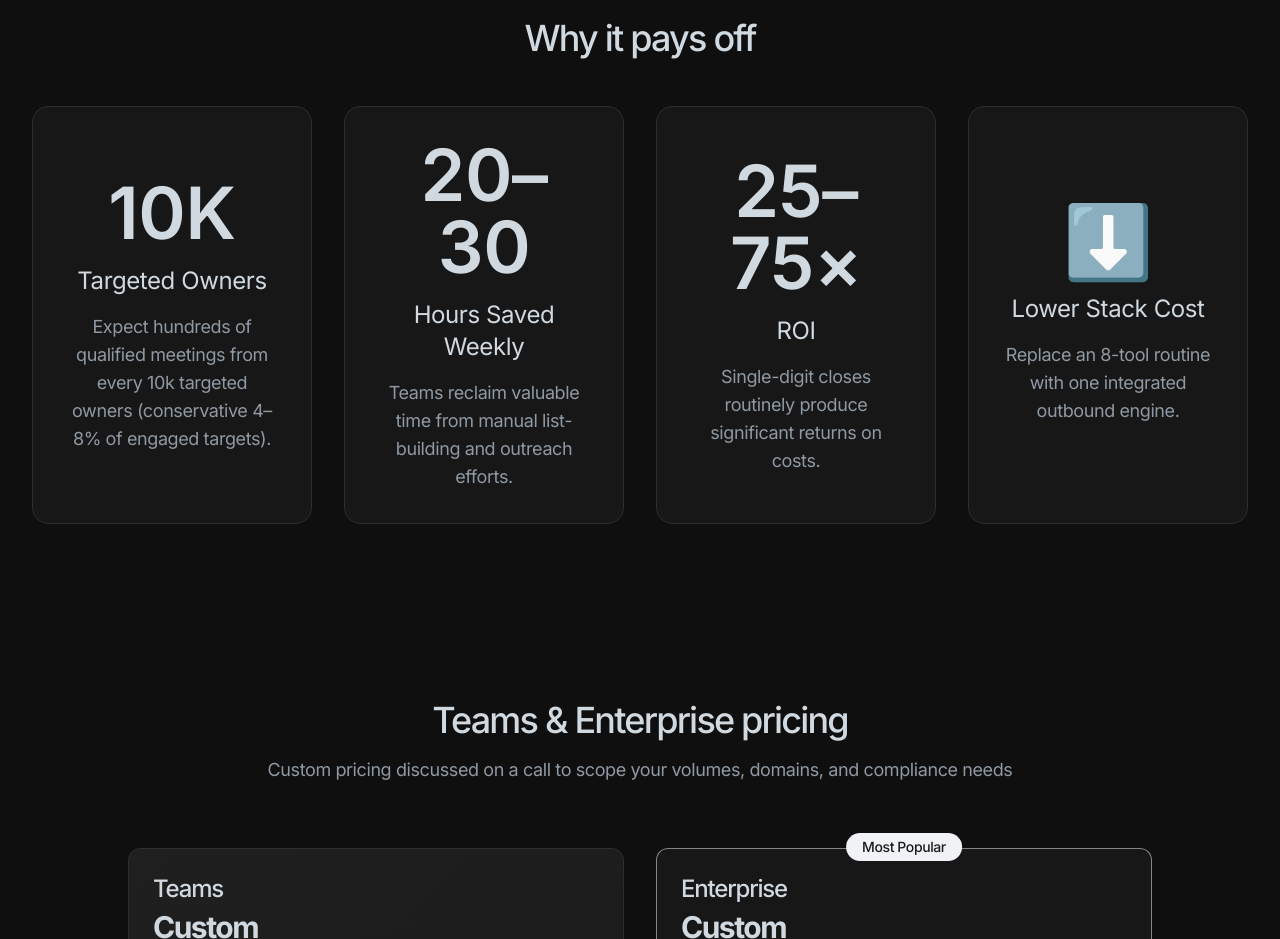
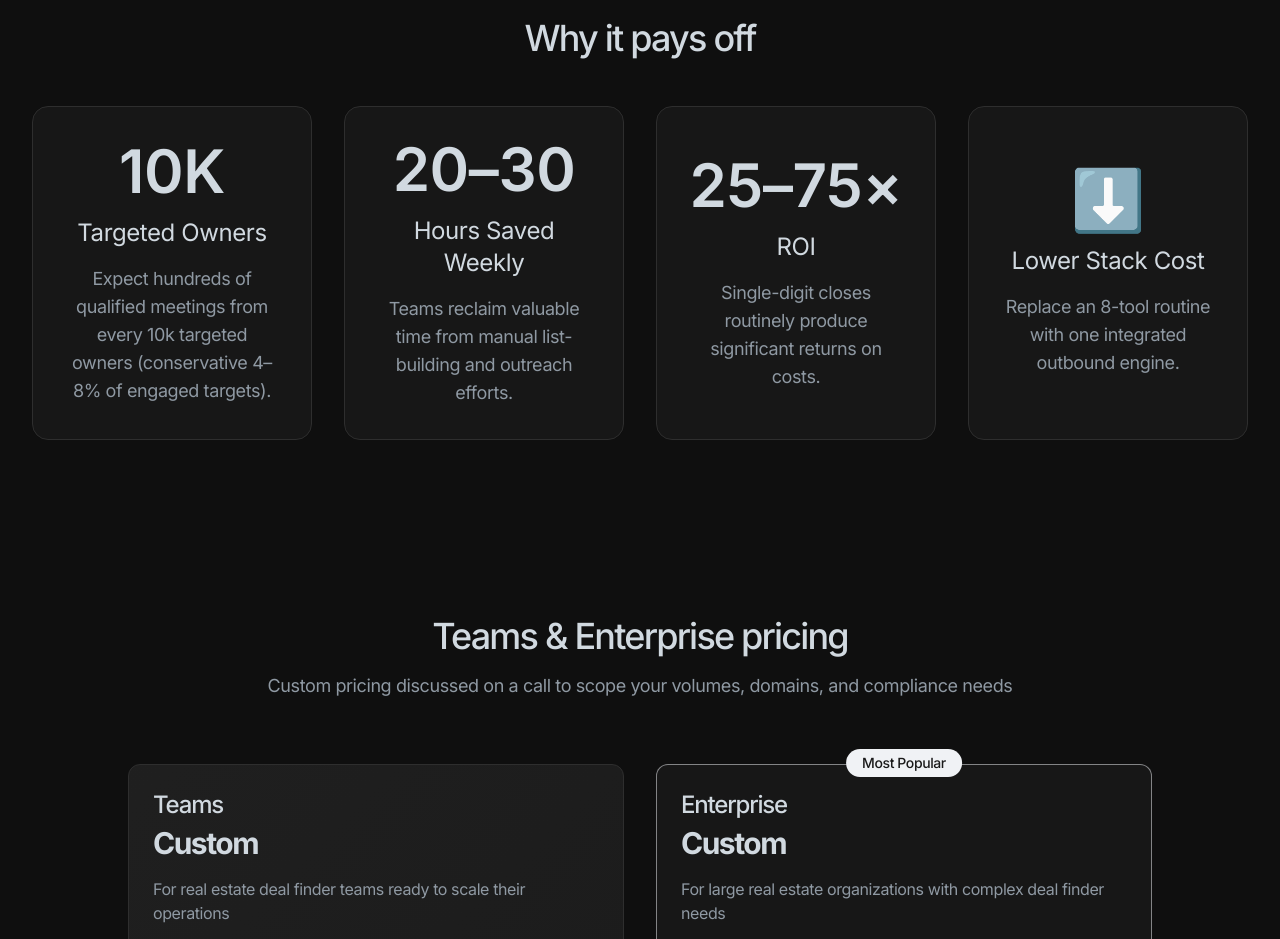
Before and after one commit to Cornelius14/virgin-ground, a React (Vite) app: page / in a window 1280 px wide. Shown: the part 3900-4839 px from the top of the page. Built offline with nearby package versions, Linux system fonts and the light colour scheme; no server answers.

Commit message:
Refactor: Adjust "Why It Pays Off" stats size

```diff
--- a/src/components/WhyItPaysOff.tsx
+++ b/src/components/WhyItPaysOff.tsx
@@ -42,7 +42,7 @@ const WhyItPaysOff = () => {
               key={index}
               className="rounded-2xl border border-border bg-card backdrop-blur-sm p-6 md:p-8 flex flex-col items-center justify-center text-center min-h-[300px] transition-all duration-300"
             >
-              <div className="text-6xl md:text-7xl font-semibold leading-none text-foreground mb-4">
+              <div className="text-5xl md:text-6xl font-semibold leading-none text-foreground mb-4">
                 {stat.topLine}
               </div>
               <h3 className="text-xl md:text-2xl text-foreground mb-4">
```
